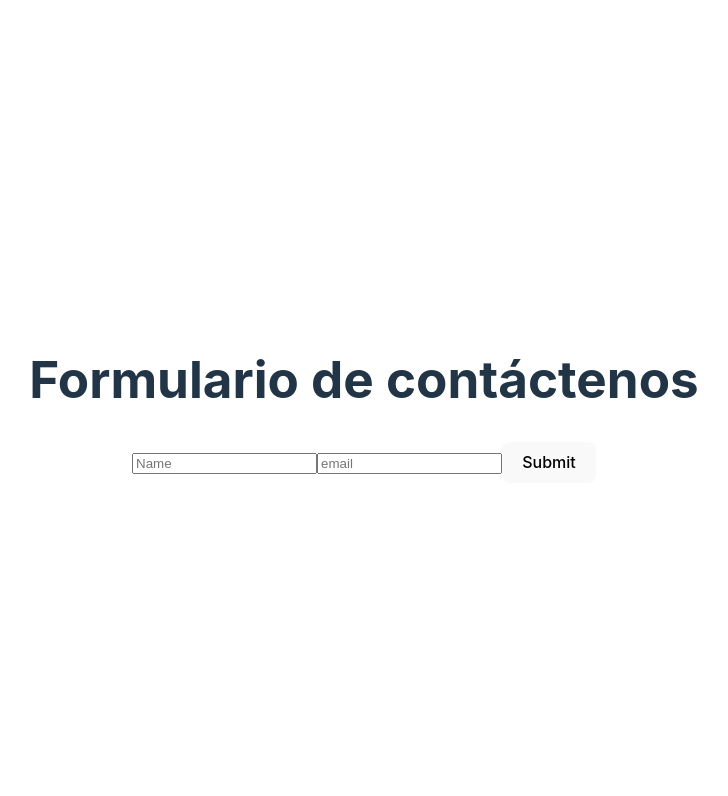
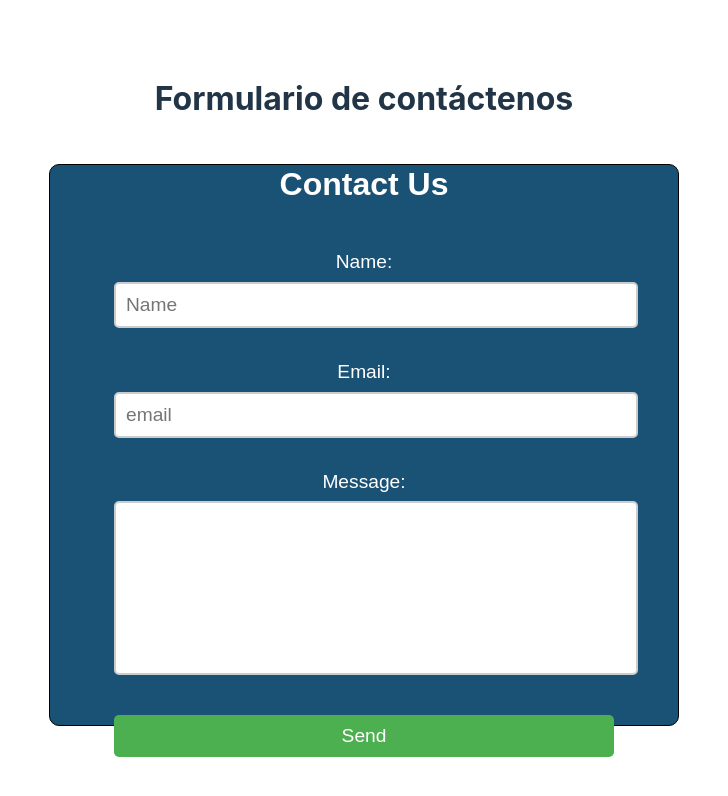
Before and after one commit to erozog125/emailjs-2469285, a React (Vite) app: page / in a window 1280 px wide. Shown: the top 796 px of the page, without its empty margins (276-1004 px from the left). Built offline with nearby package versions, Linux system fonts and the light colour scheme.

Commit message:
agregando cambios

```diff
--- a/src/App.jsx
+++ b/src/App.jsx
@@ -6,7 +6,7 @@ function App() {
 
   return (
     <div className="App">
-      <h1>Formulario de contáctenos</h1>
+        <h1>Formulario de contáctenos</h1>
       <ContactUs />
     </div>
   )
--- a/src/ContactUs/ContactUs.jsx
+++ b/src/ContactUs/ContactUs.jsx
@@ -1,12 +1,38 @@
-import React from 'react'
+import {useRef} from 'react';
+import './contactus.css';
+import emailjs from '@emailjs/browser';
 
 export const ContactUs = () => {
+
+  const refForm = useRef();
+
+  const handleSubmit = (event) =>{
+    event.preventDefault();
+
+    const serviceId = "service_22e9hes";
+    const templateId = "template_havn4yo";
+
+    const apiKey = "5CQTAYXP4nS0p-pWU";
+
+    //Retorna una promesa
+    emailjs.sendForm(serviceId,templateId,refForm.current,apiKey)
+    .then( result => console.log(result.text))
+    .catch( error => console.error(error))
+  }
+
+
   return (
-    <div>
-      <form action="">
-        <input type="text" placeholder='Name' />
-        <input type="email" placeholder='email' />
-        <button>Submit</button>
+    <div className="contact-form">
+
+      <h2>Contact Us</h2>
+      <form ref={refForm} action="" onSubmit={handleSubmit}>
+          <label htmlFor="name">Name:</label>
+          <input name='from_name' type="text" placeholder='Name' required/>
+          <label htmlFor="email">Email:</label>
+          <input  type="email" placeholder='email' name='email' id='email' required/>
+          <label htmlFor="message">Message:</label>
+          <textarea maxLength="500" name='message' id="message" />
+          <button type='submit'>Send</button>
       </form>
     </div>
   )
--- a/src/ContactUs/contactus.css
+++ b/src/ContactUs/contactus.css
@@ -1,42 +1,75 @@
 .contact-form {
-  max-width: 500px;
-  margin: 0 auto;
-  padding: 20px;
-  border: 1px solid #ccc;
-  border-radius: 5px;
+  text-align: center;
+  display: flex;
+  width: 150%;
+  height: 70vh;
+  flex-direction: column;
+  border: 1px solid #000;
+  border-radius: 10px;
+  background-color: #1A5276;
+  align-items: center;
+  justify-content: center;
+  margin: 20px;
 }
 
-h1 {
-  text-align: center;
-  margin-bottom: 20px;
+.App{
+  display: flex;
+  justify-content: center;
+  align-items: center;
+  flex-direction: column;
 }
 
-label {
-  display: block;
+.contact-form h2 {
+  font-size: 2rem;
   margin-bottom: 10px;
+  font-family: fantasy;
+  color: #fff;
 }
 
-input,
-textarea {
+.contact-form form {
+  display: flex;
+  flex-direction: column;
+
+  width: 100%;
+  color: #fff;
+  max-width: 500px;
+  margin-top: 20px;
+}
+
+.contact-form label {
+  font-size: 1.2rem;
+  margin-top: 10px;
+  font-family: fantasy;
+}
+
+.contact-form input,
+.contact-form textarea {
   width: 100%;
   padding: 10px;
+  margin-top: 5px;
   margin-bottom: 20px;
+  border: 2px solid #ccc;
   border-radius: 5px;
-  border: 1px solid #ccc;
+  font-size: 1.2rem;
 }
 
-button[type="submit"] {
+.contact-form textarea {
+  height: 150px;
+  resize: none;
+}
+
+.contact-form button {
   background-color: #4CAF50;
   color: white;
-  padding: 8px;
-    padding-left: 25px;
-      padding-right: 25px;
+  padding: 10px 20px;
   border: none;
   border-radius: 5px;
+  font-size: 1.2rem;
+  margin-top: 20px;
   cursor: pointer;
+  font-family: fantasy;
 }
 
-button[type="submit"]:hover {
+.contact-form button:hover {
   background-color: #3e8e41;
-
 }
--- a/src/index.css
+++ b/src/index.css
@@ -4,7 +4,7 @@
   font-weight: 400;
 
   color-scheme: light dark;
-  color: rgba(255, 255, 255, 0.87);
+  color: rgba(71, 168, 160, 0.87);
   background-color: #242424;
 
   font-synthesis: none;
@@ -27,9 +27,10 @@ body {
   margin: 0;
   display: flex;
   place-items: center;
+  align-items: center;
   min-width: 320px;
   min-height: 100vh;
-}
+}*/
 
 h1 {
   font-size: 3.2em;
```
